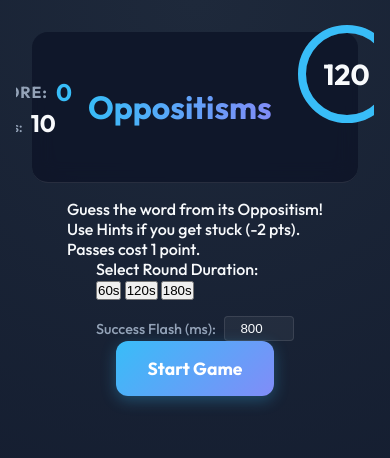
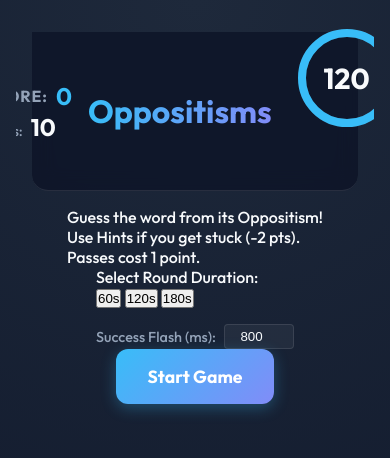
Before and after one commit to BlakeWilkes/oppositisms-game, a plain HTML site: page index.html in a window 390 px wide. Drawn offline with Linux system fonts and the light colour scheme.

Commit message:
Mobile UI Phase 5: Safe Area padding, refined header spacing

```diff
--- a/style.css
+++ b/style.css
@@ -46,7 +46,10 @@ body {
     grid-template-columns: 1fr auto 1fr;
     /* 3 columns: Left, Center, Right */
     align-items: center;
-    padding: 0.5rem 1rem;
+    padding: 0.75rem 1rem;
+    /* More breathing room */
+    padding-top: max(0.75rem, env(safe-area-inset-top));
+    /* Safe area support */
     margin-bottom: 1rem;
     background: rgba(15, 23, 42, 0.95);
     backdrop-filter: blur(10px);
@@ -54,7 +57,8 @@ body {
     top: 0;
     z-index: 100;
     border-bottom: 1px solid rgba(255, 255, 255, 0.1);
-    border-radius: 16px;
+    border-radius: 0 0 16px 16px;
+    /* Only round bottom corners for sticky header */
 }
 
 .header-left {
```
